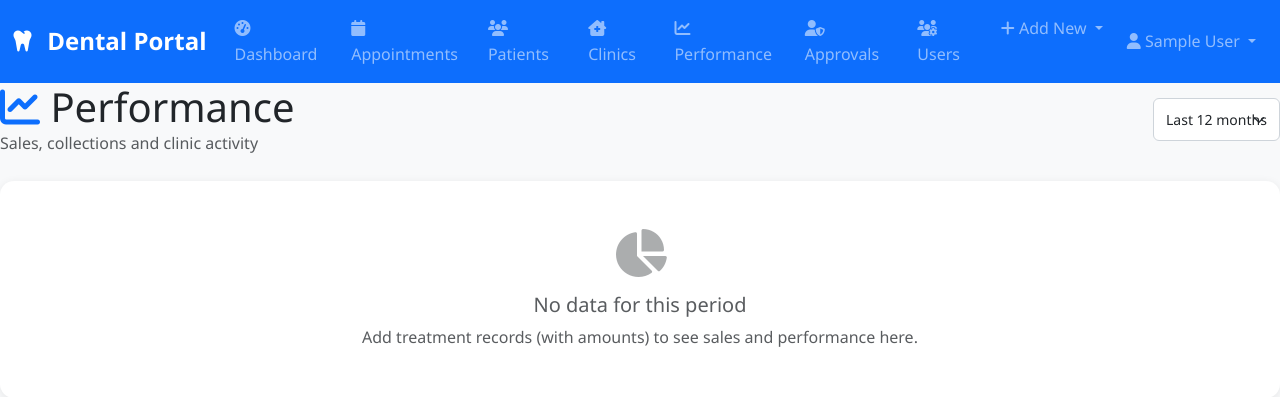
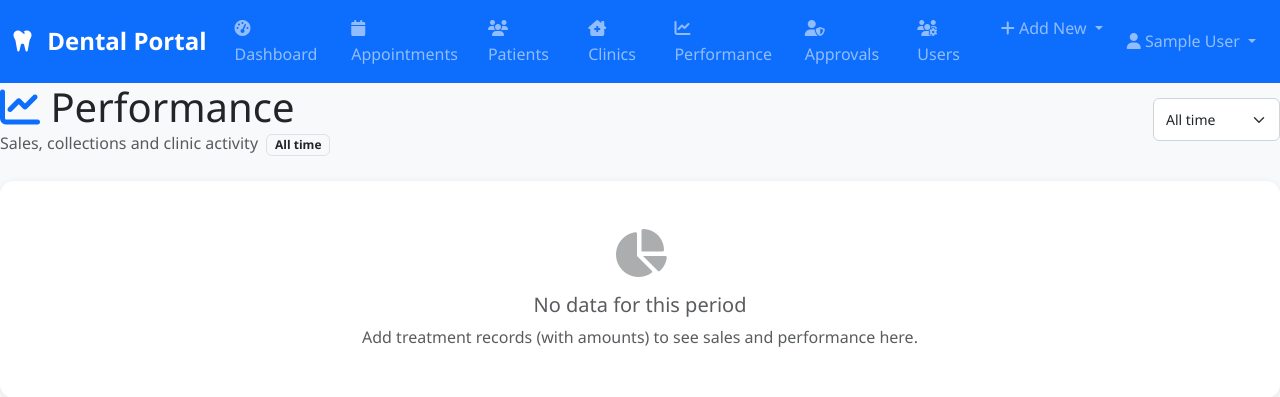
Before and after one commit to jaspherramos98/MyDentalPortal, a Flask app: page /reports in a window 1280 px wide. Shown: the top 397 px of the page. Run offline with Flask 3, Linux system fonts and the light colour scheme; the visitor is signed in with stand-in values (Sample User, id 1); data that the repository does not hold is empty; some libraries are stand-ins or nearby versions.

Commit message:
Default Performance to All time; show active period in header
Older treatments (dated outside the rolling window) were silently excluded
from Revenue/Billed/Treatments, e.g. a Feb-2025 record under the default
"Last 12 months". Default the page to "All time" so nothing is hidden by
default, and surface the active period as a badge in the header so the scope
of the figures is always clear.

Co-Authored-By: Claude Opus 4.8 <noreply@anthropic.com>

```diff
--- a/blueprints/routes/reports.py
+++ b/blueprints/routes/reports.py
@@ -83,9 +83,15 @@ def reports():
     symbol = CURRENCY_SYMBOLS.get(currency_code, '')
 
     # ── period ──
-    rng = request.args.get('range', '12m')
+    # Default to "all time" so a clinic's older treatments are never silently
+    # hidden behind a rolling window — the user narrows down with the selector.
+    rng = request.args.get('range', 'all')
     if rng not in RANGES:
-        rng = '12m'
+        rng = 'all'
+    period_label = {
+        'thismonth': 'This month', '6m': 'Last 6 months',
+        '12m': 'Last 12 months', 'all': 'All time',
+    }[rng]
     today = datetime.now()
     this_month = datetime(today.year, today.month, 1)
     months_back = RANGES[rng]
@@ -96,7 +102,7 @@ def reports():
     if not scope_ids:
         return render_template(
             'reports/index.html', clinics=clinics, selected_clinic=sel,
-            selected_range=rng, has_data=False, symbol=symbol,
+            selected_range=rng, period_label=period_label, has_data=False, symbol=symbol,
             mixed_currency=mixed_currency, kpis={}, charts={},
         )
 
@@ -227,6 +233,7 @@ def reports():
         clinics=clinics,
         selected_clinic=sel,
         selected_range=rng,
+        period_label=period_label,
         has_data=(treatment_count > 0 or new_patients > 0),
         symbol=symbol,
         mixed_currency=mixed_currency,
--- a/templates/reports/index.html
+++ b/templates/reports/index.html
@@ -37,7 +37,10 @@
 <div class="d-flex flex-wrap justify-content-between align-items-center mb-4 gap-2">
     <div>
         <h1 class="mb-0"><i class="fas fa-chart-line text-primary"></i> Performance</h1>
-        <p class="text-muted mb-0">Sales, collections and clinic activity</p>
+        <p class="text-muted mb-0">
+            Sales, collections and clinic activity
+            <span class="badge bg-light text-dark border ms-1">{{ period_label }}</span>
+        </p>
     </div>
     <form method="GET" action="{{ url_for('reports.reports') }}" class="d-flex flex-wrap gap-2"
           data-no-guard>
```
